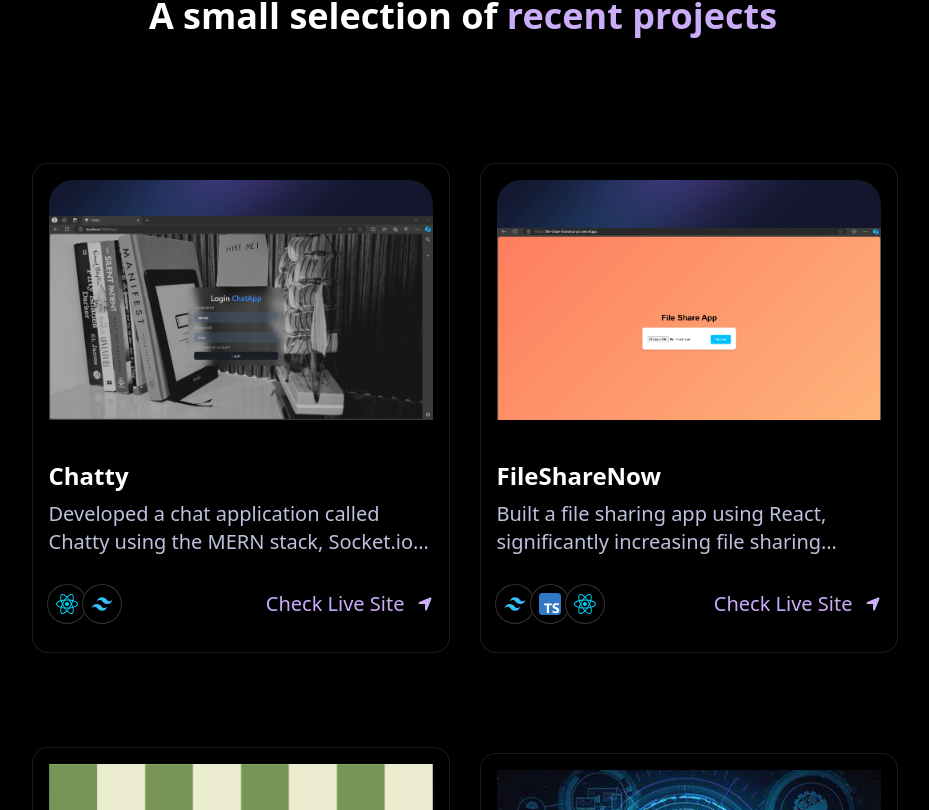
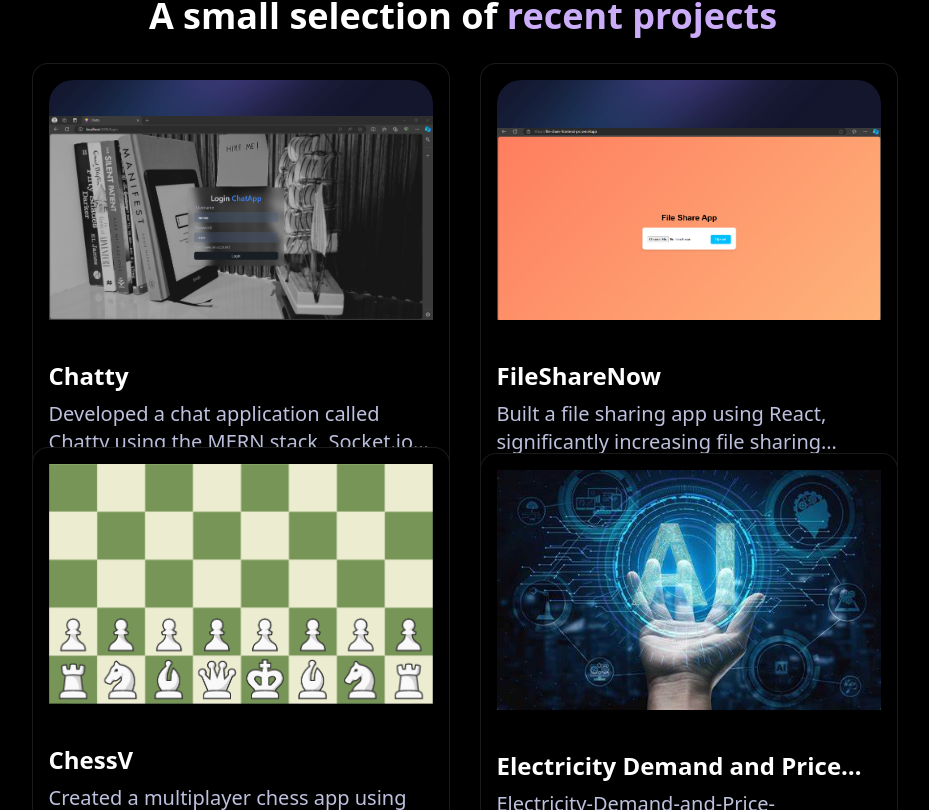
Before and after one commit to vaibha-v19/Portfolio, a Next.js app in the folder portfolio/: page / in a window 1280 px wide. Shown: the part 1210-2020 px from the top of the page, without its empty margins (177-1106 px from the left). Built offline with nearby package versions, Linux system fonts and the light colour scheme.

Commit message:
Update RecentProjects.tsx

```diff
--- a/portfolio/components/RecentProjects.tsx
+++ b/portfolio/components/RecentProjects.tsx
@@ -14,14 +14,11 @@ const RecentProjects = () => {
 
       <div className="flex flex-wrap items-center justify-center p-4 gap-16 mt-10">
         {projects.map((item) => (
-          <a
-            href={item.link} // Each card uses its own GitHub link
-            target="_blank"
-            rel="noopener noreferrer"
+          <PinContainer
             key={item.id}
-            className="lg:min-h-[32.5rem] h-[25rem] flex items-center justify-center sm:w-96 w-[80vw]"
+            title={item.title}
+            href={item.link}  // Each card uses its own GitHub link
           >
-            <PinContainer>
             <div className="relative flex items-center justify-center sm:w-96 w-[80vw] overflow-hidden h-[20vh] lg:h-[30vh] mb-10">
               <div
                 className="relative w-full h-full overflow-hidden lg:rounded-3xl"
@@ -73,7 +70,6 @@ const RecentProjects = () => {
               </div>
             </div>
           </PinContainer>
-          </a>
         ))}
       </div>
     </div>
```
Lines whose indentation alone changed are shown as unchanged.
